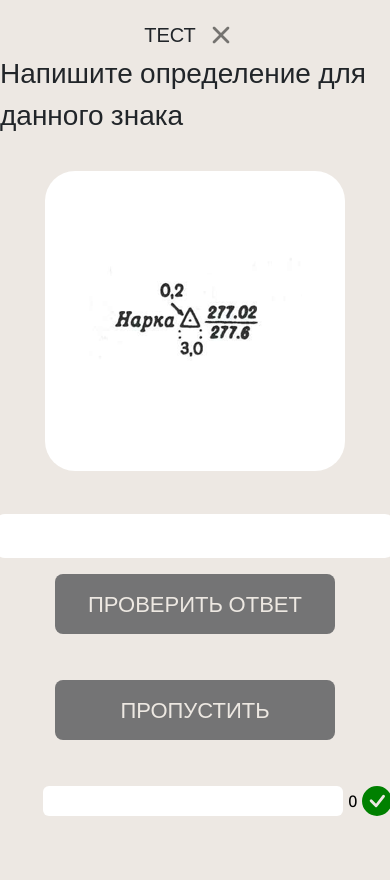
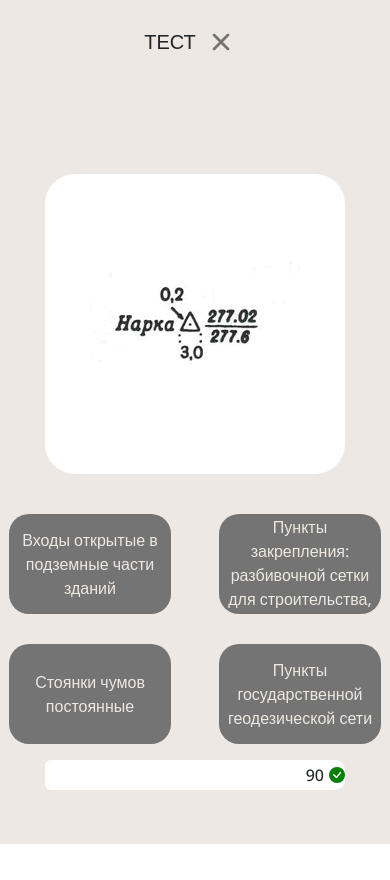
Before and after one commit to Oikapi/GeoTest, a React (Vite) app: page /GeoTest/test in a window 390 px wide. After the commit the page ends 844 px from the top, so only its background shows below. Built offline with nearby package versions, Linux system fonts and the light colour scheme.

Commit message:
fatal error

```diff
--- a/package.json
+++ b/package.json
@@ -10,14 +10,17 @@
     "preview": "vite preview"
   },
   "dependencies": {
+    "@react-spring/web": "^9.7.3",
     "@reduxjs/toolkit": "^2.1.0",
+    "@use-gesture/react": "^10.3.0",
     "bootstrap": "^5.3.2",
     "react": "^18.2.0",
     "react-bootstrap": "^2.10.0",
     "react-dom": "^18.2.0",
     "react-redux": "^9.1.0",
     "react-router": "^6.21.3",
-    "react-router-dom": "^6.21.3"
+    "react-router-dom": "^6.21.3",
+    "react-swipeable": "^7.0.1"
   },
   "devDependencies": {
     "@types/react": "^18.2.43",
--- a/src/Pages/CardsPage/CardItem.jsx
+++ b/src/Pages/CardsPage/CardItem.jsx
@@ -2,7 +2,7 @@ import React, { useState, useEffect, useRef } from 'react'
 import { useSelector } from 'react-redux'
 import "./cardItem.css"
 
-export default function CardItem({ question }) {
+export default function CardItem({ question, }) {
     const flashcard = question
     const [flip, setFlip] = useState(false)
     const [height, setHeight] = useState('initial')
@@ -21,7 +21,6 @@ export default function CardItem({ question }) {
         window.addEventListener('resize', setMaxHeight)
         return () => window.removeEventListener('resize', setMaxHeight)
     }, [])
-
     return (
         <div
             className={`card ${flip ? 'flip' : ''}`}
@@ -41,5 +40,6 @@ export default function CardItem({ question }) {
             </div>
             <div className="back" ref={backEl}>{flashcard.answer}</div>
         </div >
+
     )
 }
--- a/src/Pages/CardsPage/CardsPage.jsx
+++ b/src/Pages/CardsPage/CardsPage.jsx
@@ -3,6 +3,7 @@ import CardItem from "./CardItem"
 import "./cardsPage.css"
 import { increaseAlDone } from "../../store/questionsSlice"
 import { useNavigate } from "react-router"
+import SwiperWrappedCard from "../../components/SwiperWrappedCard"
 
 
 const CardsPage = () => {
@@ -20,8 +21,9 @@ const CardsPage = () => {
                 </button>
             </div>
             <div className="card-container">
-                <CardItem question={questions[alreadyDone]} />
-                <button className="next-button" onClick={() => dispatch(increaseAlDone())}>СЛЕДУЮЩИЙ</button>
+                <SwiperWrappedCard />
+                {/* <CardItem question={questions[alreadyDone]} /> */}
+                <button className="next-button absolute-button" onClick={() => dispatch(increaseAlDone())}>СЛЕДУЮЩИЙ</button>
             </div>
         </>
     )
--- a/src/Pages/CardsPage/cardItem.css
+++ b/src/Pages/CardsPage/cardItem.css
@@ -6,6 +6,7 @@
 }
 
 .card {
+    user-select: none;
     display: flex;
     justify-content: center;
     align-items: center;
@@ -58,5 +59,7 @@
 }
 
 .front img {
+    pointer-events: none;
     width: 100%;
+    max-height: 250px;
 }
--- a/src/Pages/CardsPage/cardsPage.css
+++ b/src/Pages/CardsPage/cardsPage.css
@@ -1,9 +1,29 @@
 .card-container {
+    padding-top: 30%;
     display: flex;
     align-items: center;
     justify-content: center;
     background-color: #EDE8E3;
-    height: 93vh;
+    height: 90vh;
     flex-direction: column;
     gap: 40px;
 }
+
+.absolute-button {
+    position: absolute;
+    top: 66vh;
+    left: 45vw;
+
+}
+
+@media (max-width: 421px) {
+    .card-container {
+        padding-top: 90%;
+    }
+
+    .absolute-button {
+        position: relative;
+        top: 0;
+        left: auto;
+    }
+}
--- a/src/Pages/EachPage/EachItem.jsx
+++ b/src/Pages/EachPage/EachItem.jsx
@@ -2,37 +2,40 @@ import 'bootstrap/dist/css/bootstrap.min.css';
 import "./eachItem.css"
 import { useSelector, useDispatch } from 'react-redux';
 import { ProgressBar } from 'react-bootstrap';
-import { useState } from 'react';
+import { useCallback, useState } from 'react';
 import { increaseAlDone, setCompleted } from '../../store/questionsSlice';
 import { useNavigate } from 'react-router';
+import { AnswerButtons } from '../../components/AnswerButtons';
 const EachItem = () => {
+    // const [doneNum, increase] = useState(0);
     const navigate = useNavigate()
-    const [nowInInput, changeInput] = useState("")
     const [glow, setGlow] = useState("none")
     const question = useSelector(state => state.questions)
     const alreadyDone = useSelector(state => state.alreadyDone)
-    const al = question.filter((el) => el.completed === true).length
-    console.log(al)
     const dispatch = useDispatch()
-    const handleCheckAnswer = () => {
-        if (nowInInput.toLocaleLowerCase() === question[alreadyDone].answer.toLocaleLowerCase()) {
+
+    const handleCheckAnswer = useCallback((ans, aldo) => {
+        console.log(`Готово из ич${aldo}`)
+        console.log(ans)
+        console.log(question[aldo].answer)
+        if (ans === question[aldo].answer) {
             setGlow("green")
             setTimeout(() => {
-                dispatch(setCompleted({ pic: question[alreadyDone].pic }))
+                // increase(prev => prev + 1)
+                // dispatch(setCompleted({ pic: question[alreadyDone].pic }))
                 dispatch(increaseAlDone())
-                changeInput("")
+                setGlow("none")
             }, 1000)
 
-            console.log
-        } else {
+        }
+        else {
             setGlow("red")
             setTimeout(() => {
                 setGlow("none")
             }, 1000)
             console.log("неправильно")
         }
-    }
-    console.log(question)
+    }, [])
     return (
         <>
             <div className='header'>
@@ -44,20 +47,22 @@ const EachItem = () => {
             </div>
             <div className='main-area'>
                 <div className='question'>
-                    <p>Напишите определение для данного знака</p>
                     <div className={glow === "none" ? "photo-area" : glow === "green" ? "photo-area glow-green" : "photo-area glow-red"}>
                         <img src={`${question[alreadyDone].pic}`} alt="" />
                     </div>
-
                 </div>
-                <div className='answer'>
-                    <input type="text" value={nowInInput} onChange={(e) => changeInput(e.target.value)} />
+                <AnswerButtons clickHandler={handleCheckAnswer} id={alreadyDone} allQuestions={question} />
+            </div >
+            <div className='process-bar-container'>
+                <div className='process-bar'>
+                    <ProgressBar variant="success" now={alreadyDone / question.length * 100} /><p>{question.length}</p><img src="check-circle-fill.svg" alt="" />
                 </div>
-            </div >
-            <div className='footer'>
+            </div>
+            {/* <div className='answer'>
+                <input type="text" value={nowInInput} onChange={(e) => changeInput(e.target.value)} />
+            </div> */}
+            {/* <div className='footer'>
                 <div className='process-bar'><ProgressBar variant="success" now={al / 60 * 100} /><p>{al}</p><img src="check-circle-fill.svg" alt="" /></div>
-
-
                 <button className='next-button' onClick={() => {
                     dispatch(increaseAlDone())
                     changeInput("")
@@ -66,7 +71,7 @@ const EachItem = () => {
                     ПРОВЕРИТЬ ОТВЕТ
                 </button>
 
-            </div>
+            </div> */}
         </>
     )
 }
--- a/src/Pages/EachPage/eachItem.css
+++ b/src/Pages/EachPage/eachItem.css
@@ -4,6 +4,7 @@ body {
 
 
 .header {
+  height: 10vh;
   background-color: #EDE8E3;
   display: flex;
   justify-content: center;
@@ -98,9 +99,10 @@ body {
 }
 
 .main-area {
-  height: calc(100vh - 144px);
+
+  height: 80vh;
   display: flex;
-  flex-direction: column;
+  flex-direction: row;
   justify-content: center;
   align-items: center;
   background-color: #EDE8E3;
@@ -198,16 +200,27 @@ button.next-button {
   margin-top: auto;
 }
 
+.process-bar-container {
+  height: 10vh;
+  display: flex;
+  justify-content: center;
+  background-color: #EDE8E3;
+  padding-bottom: 50px;
+}
+
 .process-bar {
+  width: 50%;
+  display: flex;
+  flex-direction: row;
   display: flex;
   flex-direction: row;
   padding-left: 13%;
 }
 
 .progress {
-  width: 240px;
-  height: 20px;
-  background-color: #EDE8E3;
+  width: 100%;
+  height: 100%;
+  background-color: white;
 }
 
 .process-bar p {
@@ -227,7 +240,9 @@ button.next-button {
   }
 
   .main-area {
-    height: calc(100vh - 44vh);
+    height: 80vh;
+    flex-direction: column;
+    justify-content: stretch;
   }
 
   button.next-button {
@@ -239,10 +254,15 @@ button.next-button {
     justify-content: center;
   }
 
-  .progress {
+  .process-bar {
+    border-radius: 10px;
+    display: flex;
     width: 300px;
     height: 30px;
     background-color: white;
+    padding-left: 0px;
+    flex-direction: row;
+    align-items: center;
   }
 
   .header {
@@ -266,6 +286,7 @@ button.next-button {
   }
 
   .photo-area {
+    margin-top: 90px;
     width: 300px;
     height: 300px;
   }
--- /dev/null
+++ b/src/components/AnswerButtons.jsx
@@ -0,0 +1,61 @@
+import React, { memo, useEffect, useMemo } from 'react'
+import "./answerButton.css"
+import { useSelector } from 'react-redux'
+
+export const AnswerButtons = memo(({ clickHandler, id, allQuestions }) => {
+
+    let answArr = []
+    // const id = useSelector(state => state.alreadyDone)
+    console.log(`Готово из анс${id}`)
+
+    // const answArr = useState([])
+    function whereRihtToGo() {
+        let randomNumber;
+        randomNumber = Math.floor(Math.random() * 4);
+        return randomNumber;
+    }
+    function getRandomNumber() {
+        let randomNumber;
+        do {
+            randomNumber = Math.floor(Math.random() * allQuestions.length); // Генерируем случайное число от 0 до 100
+        } while (randomNumber === id); // Повторяем генерацию, пока число равно 45
+        return randomNumber;
+    }
+
+    const righId = whereRihtToGo()
+    for (let i = 0; i < 4; i++) {
+        if (i == righId) {
+            answArr[i] = allQuestions[id].answer;
+        }
+        else {
+            answArr[i] = allQuestions[getRandomNumber()].answer;
+        }
+    }
+    console.log(answArr)
+    console.log(righId)
+
+    return (
+        <div className='answer-buttons'>
+            <div className='answer-button'>
+                <button onClick={() => clickHandler(answArr[0], id)}>
+                    {answArr[0]}
+                </button>
+            </div>
+            <div className='answer-button'>
+                <button onClick={() => clickHandler(answArr[1], id)}>
+                    {answArr[1]}
+                </button>
+            </div>
+            <div className='answer-button'>
+                <button onClick={() => clickHandler(answArr[2], id)}>
+                    {answArr[2]}
+                </button>
+            </div>
+            <div className='answer-button'>
+                <button onClick={() => clickHandler(answArr[3], id)}>
+                    {answArr[3]}
+                </button>
+            </div>
+        </div>
+    )
+})
--- /dev/null
+++ b/src/components/answerButton.css
@@ -0,0 +1,44 @@
+.answer-buttons {
+    display: grid;
+    grid-template-columns: repeat(2, 1fr);
+    grid-gap: 30px;
+    /* Пространство между элементами */
+    padding-left: 100px;
+}
+
+.answer-button {
+    width: 300px;
+    display: flex;
+    justify-content: center;
+
+}
+
+.answer-button button {
+    height: 100px;
+    width: 100%;
+    border: none;
+    border-radius: 20px;
+    background-color: #747475;
+    color: #EDE8E2;
+    font-size: 16px;
+    font-family: 'Open Sans', sans-serif;
+    /* margin: 20px; */
+    box-sizing: border-box;
+    padding: auto;
+    /* max-height: 60px; */
+}
+
+@media (max-width: 421px) {
+    .answer-button {
+        width: 90%;
+    }
+
+    .answer-buttons {
+        justify-items: center;
+        padding-top: 40px;
+        padding-left: 0px;
+    }
+
+    .answer-button button {}
+
+}
```
Also changed, not shown: src/components/SwiperWrappedCard.jsx (added, +86 -0 lines), src/components/styles.module.css (added, +57 -0 lines), 1 other file (tests, documents, lock files or other folders).
